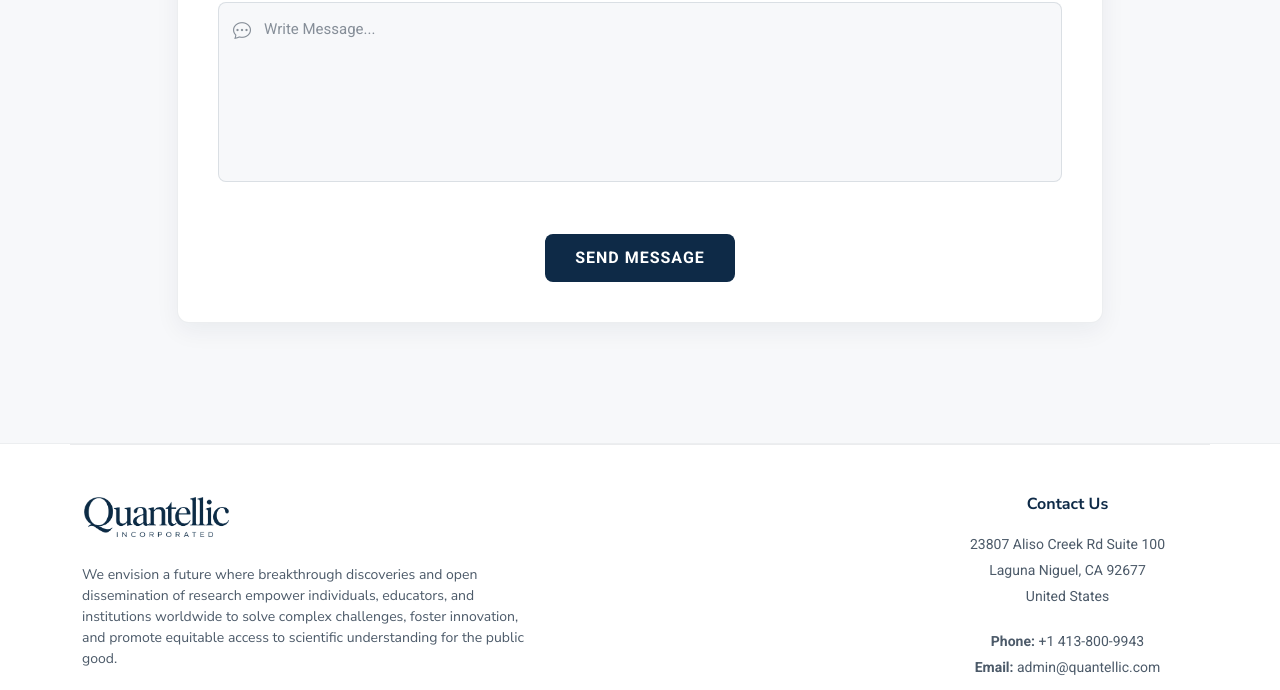
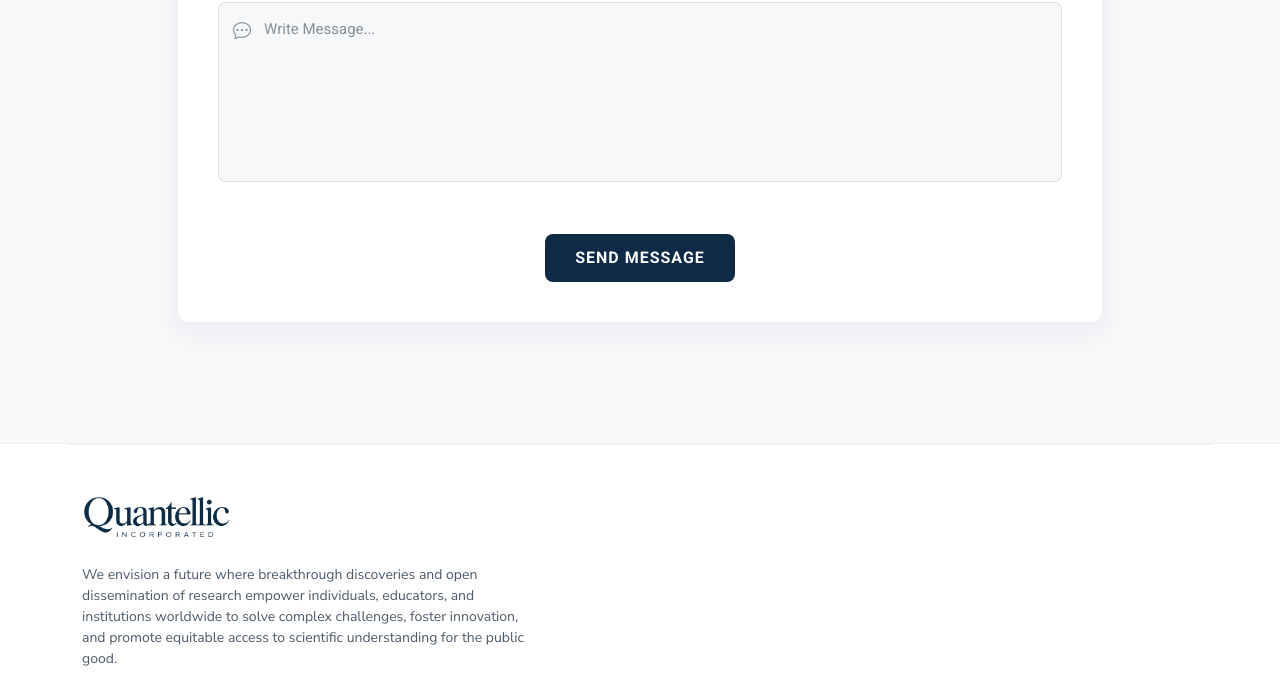
Before and after one commit to quantellicinc/www.quantellic.com, a plain HTML site: page index.html in a window 1280 px wide. Shown: the part 3063-3753 px from the top of the page. Drawn offline with Linux system fonts and the light colour scheme.

Commit message:
Remove Contact Us block from homepage footer
Co-Authored-By: Claude Fable 5.2 <noreply@anthropic.com>
Claude-Session: https://claude.ai/code/session_01LYEqdxQvQiHYWvrkWRj6Co

```diff
--- a/index.html
+++ b/index.html
@@ -1109,17 +1109,6 @@
           </div>
         </div>
 
-
-
-        <div class="col-lg-3 col-md-12 ms-lg-auto footer-contact text-center">
-          <h4>Contact Us</h4>
-          <p>23807 Aliso Creek Rd Suite 100</p>
-          <p>Laguna Niguel, CA 92677</p>
-          <p>United States</p>
-          <p class="mt-4"><strong>Phone:</strong> <span>+1 413-800-9943</span></p>
-          <p><strong>Email:</strong> <span>admin@quantellic.com</span></p>
-        </div>
-
       </div>
     </div>
 
```
